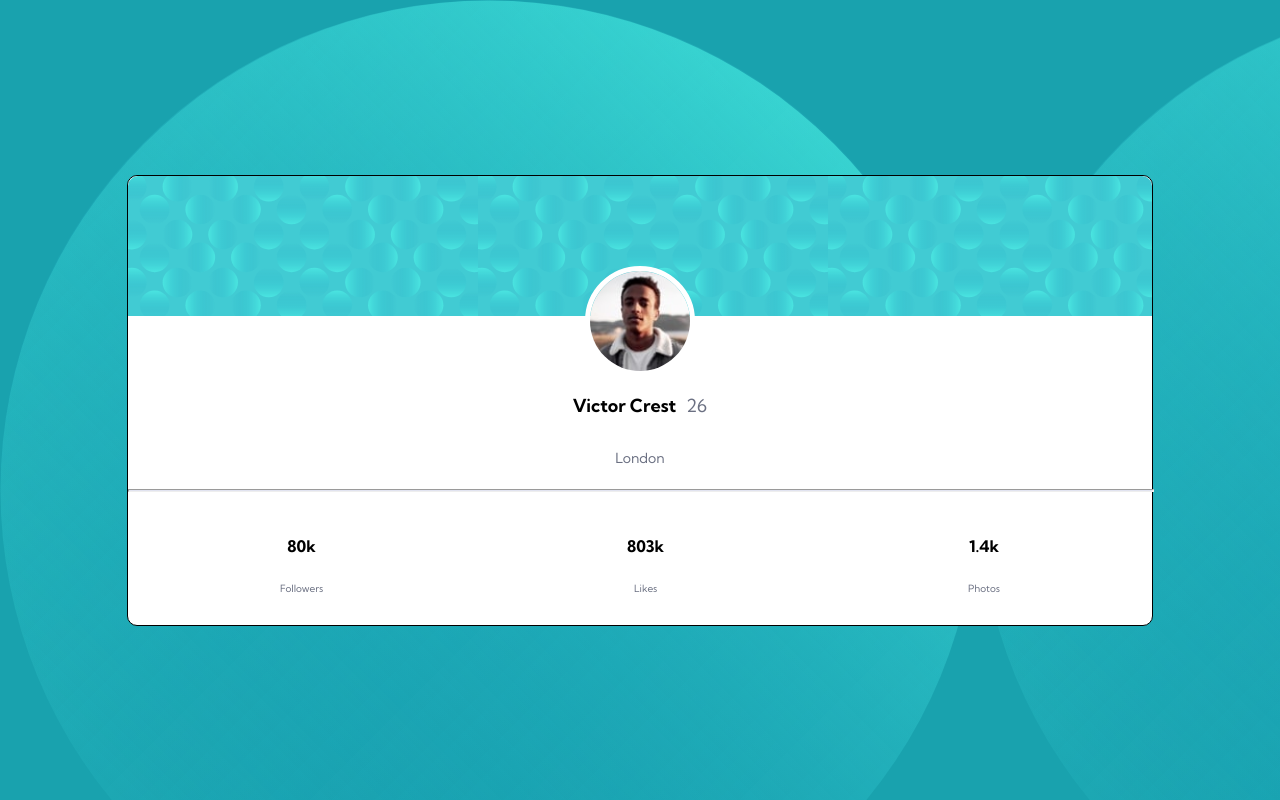
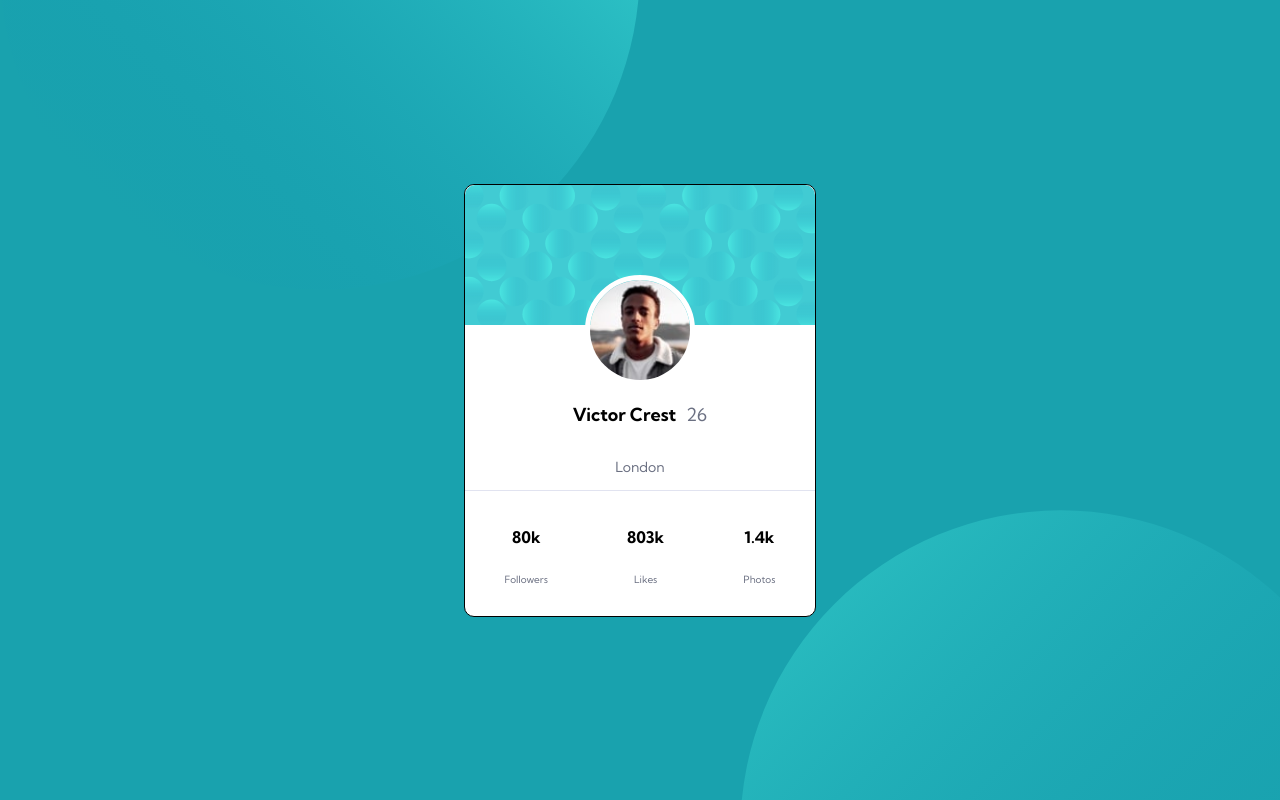
Before and after one commit to LEstebanR/FM_Profile_Card_Component, a plain HTML site: page index.html in a window 1280 px wide. Drawn offline with Linux system fonts and the light colour scheme.

Commit message:
complete exercise

```diff
--- a/index.html
+++ b/index.html
@@ -29,7 +29,7 @@
         <p class="age">26</p>
       </span>
       <p class="city">London</p>
-      <hr class="separator" />
+      <div class="separator"></div>
       <div class="stats-container">
         <span class="stat-item">
           <p class="bold">80k</p>
--- a/styles.css
+++ b/styles.css
@@ -11,11 +11,15 @@ body {
   background-color: hsl(185, 75%, 39%);
   background-image: url("./images/bg-pattern-top.svg"),
     url("./images/bg-pattern-bottom.svg");
+  background-position: left -150px top -100px, bottom -100px right -150px;
+  background-repeat: no-repeat;
+  background-size: 100%;
 }
 
 .card {
   border: 1px solid #000;
   width: 80%;
+  max-width: 350px;
   border-radius: 10px;
   display: flex;
   flex-direction: column;
@@ -81,3 +85,10 @@ body {
   color: #6b7082;
   font-size: 10px;
 }
+
+@media (min-width: 992px) {
+  body {
+    background-position: top -350px left, bottom -350px right -100px;
+    background-size: 50%;
+  }
+}
```
